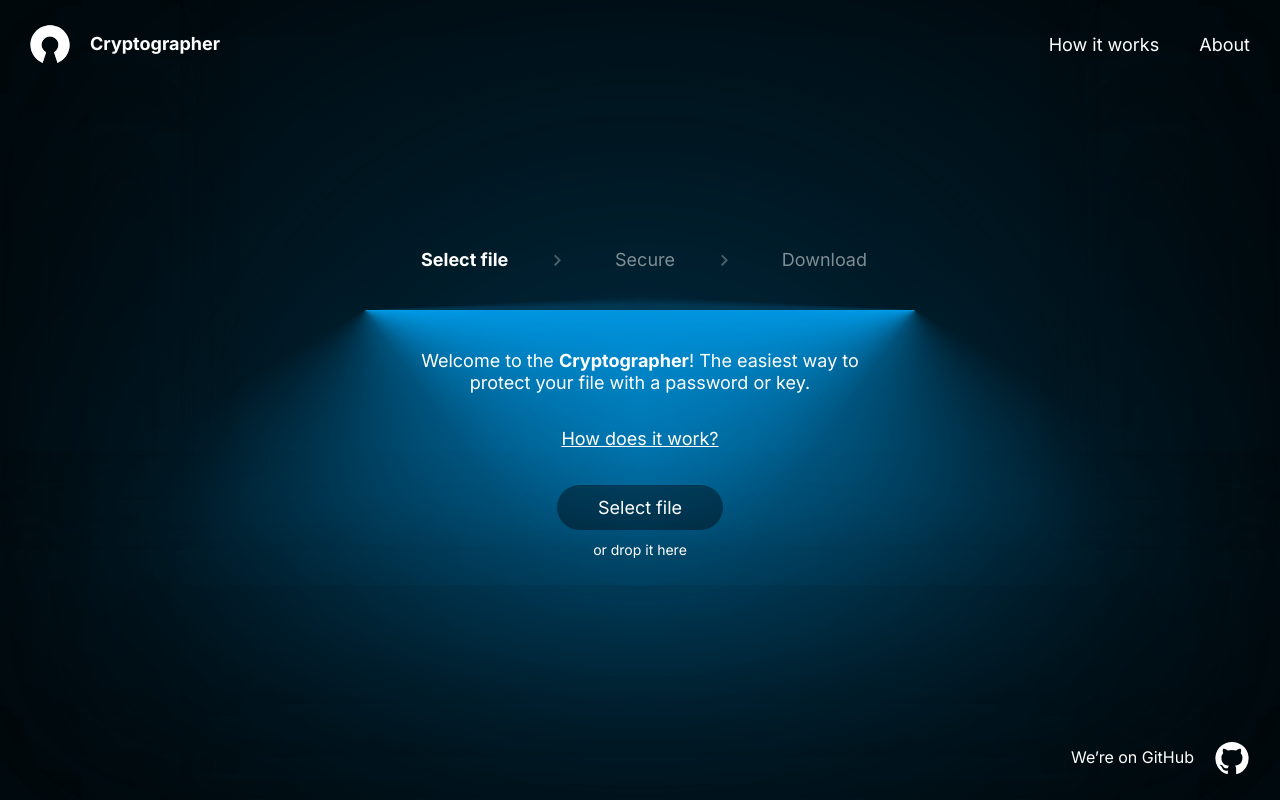
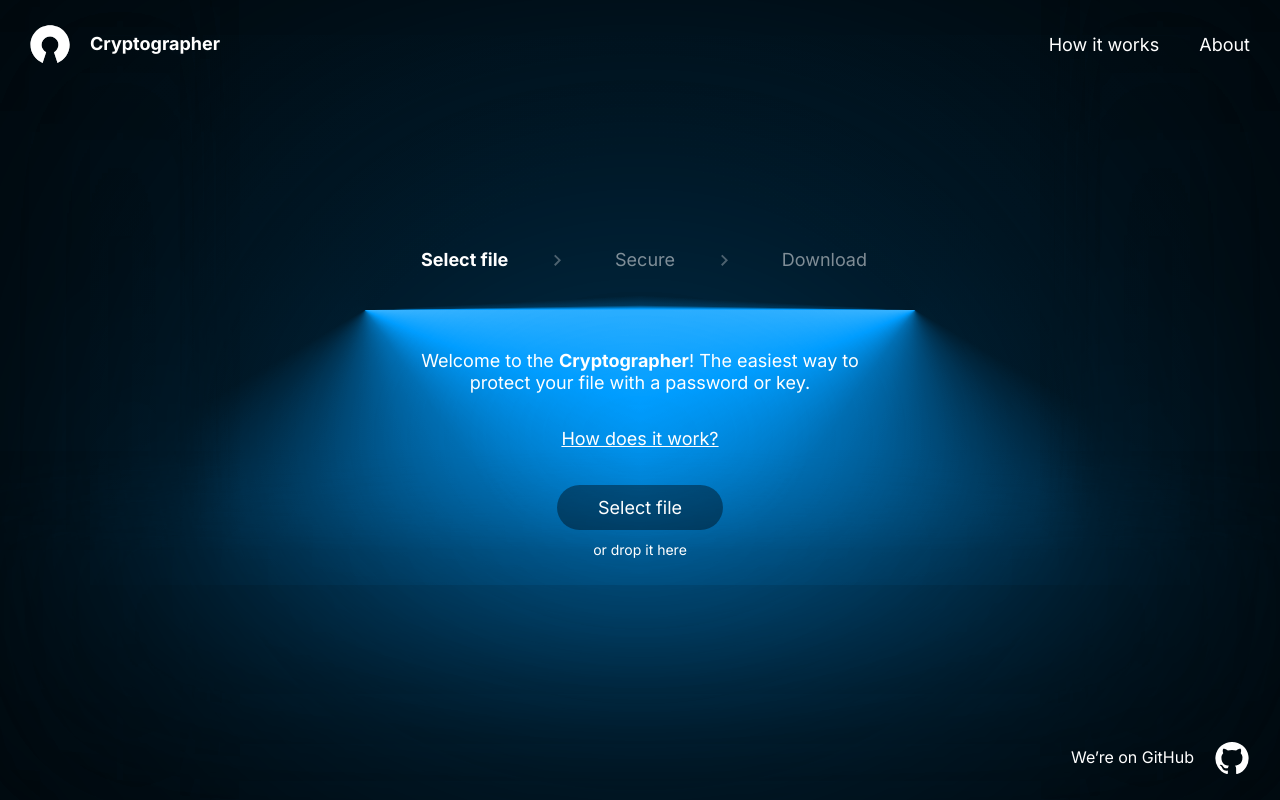
Before and after one commit to luxluxlux/cryptographer, a React (Create React App) app in the folder client/: page / in a window 1280 px wide. Built offline with nearby package versions, Linux system fonts and the light colour scheme.

Commit message:
Fix 0 degree gradient glitch, close #118

```diff
--- a/client/src/pages/Success.tsx
+++ b/client/src/pages/Success.tsx
@@ -16,7 +16,9 @@ const Success = () => {
     }, [location.state]);
 
     useEffect(() => {
-        download(location.state.data, location.state.fileName);
+        if (location.state) {
+            download(location.state.data, location.state.fileName);
+        }
     }, []);
 
     if (!location.state) {
--- a/client/src/styles/abstracts/_variables.scss
+++ b/client/src/styles/abstracts/_variables.scss
@@ -1,6 +1,7 @@
 :root {
     --text-color: #fff;
     --text-readonly-color: #ffffff7f;
+    --text-unaccented-color: #ffffff7f;
     --button-color: #0006;
     --button-outlined-hover-color: #fff1;
     --button-contained-hover-color: #0003;
--- a/client/src/styles/layout/_base.scss
+++ b/client/src/styles/layout/_base.scss
@@ -8,7 +8,7 @@
     $body-width: 1100px;
     $grad-offset: 90px;
 
-    background-color: #060606;
+    background-color: #070707;
     position: fixed;
     width: 100%;
     height: 100svh;
@@ -17,18 +17,19 @@
 
     &__gradient {
         $height: 550px;
-        $color-1: #dd4ca3;
-        $color-2: #940a5d;
-        $color-3: #18131a21;
-        $color-4: #07161200;
-        $color-5: #0000;
-        $color-6: #e752aa2e;
-        $angle-1: 1;
-        $angle-2: 55;
-        $angle-3: 150;
-        $angle-4: 330;
-        $angle-5: 357;
-        $angle-6: 359;
+        $color-0: #ff80cb;
+        $color-1: #cc1985;
+        $color-2: #18131a21;
+        $color-3: #07161200;
+        $color-4: #0000;
+        $color-5: #e752aa2e;
+        $angle-0: 0;
+        $angle-1: 55;
+        $angle-2: 150;
+        $angle-3: 330;
+        $angle-4: 357;
+        $angle-5: 359;
+        $angle-6: 360;
 
         position: absolute;
         width: $body-width;
@@ -41,12 +42,13 @@
             width: $body-width / 2;
             background: conic-gradient(
                 from 90deg at 50% 50%,
+                $color-0 $angle-0 + deg,
                 $color-1 $angle-1 + deg,
                 $color-2 $angle-2 + deg,
                 $color-3 $angle-3 + deg,
                 $color-4 $angle-4 + deg,
                 $color-5 $angle-5 + deg,
-                $color-6 $angle-6 + deg
+                $color-0 $angle-6 + deg
             );
         }
 
@@ -54,12 +56,13 @@
             width: $body-width / 2;
             background: conic-gradient(
                 from 270deg at 50% 50%,
-                $color-6 rev-angle($angle-6) + deg,
+                $color-0 rev-angle($angle-6) + deg,
                 $color-5 rev-angle($angle-5) + deg,
                 $color-4 rev-angle($angle-4) + deg,
                 $color-3 rev-angle($angle-3) + deg,
                 $color-2 rev-angle($angle-2) + deg,
-                $color-1 rev-angle($angle-1) + deg
+                $color-1 rev-angle($angle-1) + deg,
+                $color-0 rev-angle($angle-0) + deg
             );
         }
     }
--- a/client/src/styles/pages/_success.scss
+++ b/client/src/styles/pages/_success.scss
@@ -39,7 +39,7 @@
             }
 
             &-attribution {
-                color: var(--text-readonly-color);
+                color: var(--text-unaccented-color);
                 font-size: var(--font-size_2xs);
             }
         }
--- a/client/src/utils/constants.ts
+++ b/client/src/utils/constants.ts
@@ -56,7 +56,7 @@ export const STAGE_DATA: Record<STAGE, IStep> = {
     [STAGE.UPLOAD]: {
         index: 0,
         text: 'Select file',
-        color: '#00aaff',
+        color: '#009dff',
     },
     [STAGE.KEY]: {
         index: 1,
```
